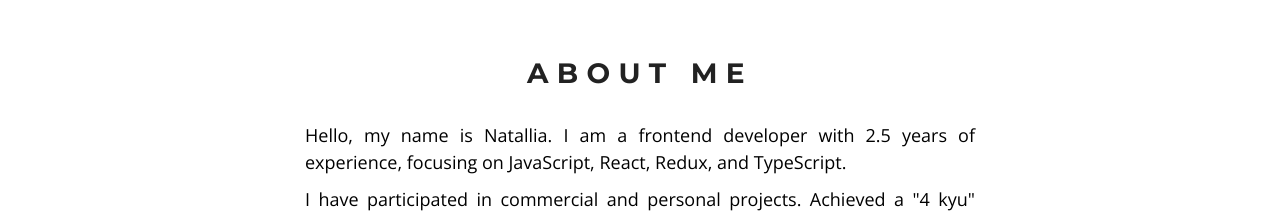
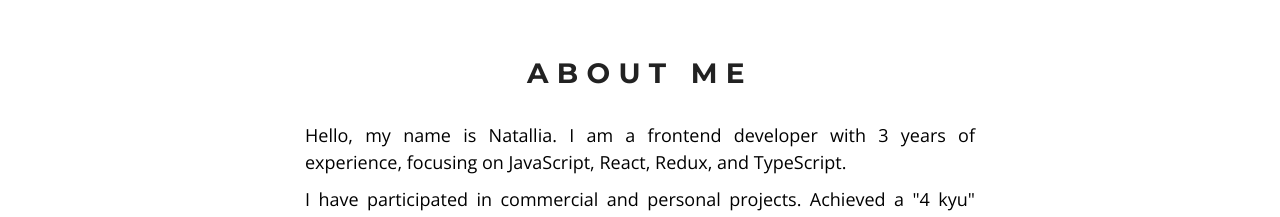
Before and after one commit to Natashulik/portfolio, a plain HTML site: page index.html in a window 1280 px wide. Shown: the part 1140-1357 px from the top of the page. Drawn offline with nearby package versions, Linux system fonts and the light colour scheme.

Commit message:
feat: correct cv

```diff
--- a/index.html
+++ b/index.html
@@ -102,7 +102,7 @@
     <section class="about" id="about">
       <div class="wrapper about__wrapper">
         <h2 class="about__title title">ABOUT ME</h2>
-      <p>Hello, my name is Natallia. I am a frontend developer with 2.5 years of experience, focusing on JavaScript,
+      <p>Hello, my name is Natallia. I am a frontend developer with 3 years of experience, focusing on JavaScript,
         React, Redux, and TypeScript.</p>
       <p>I have participated in commercial and personal projects.  Achieved a "4 kyu" level on Codewars by successfully
         solving complex JavaScript tasks.</p>
```
Also changed, not shown: 1 other file.
